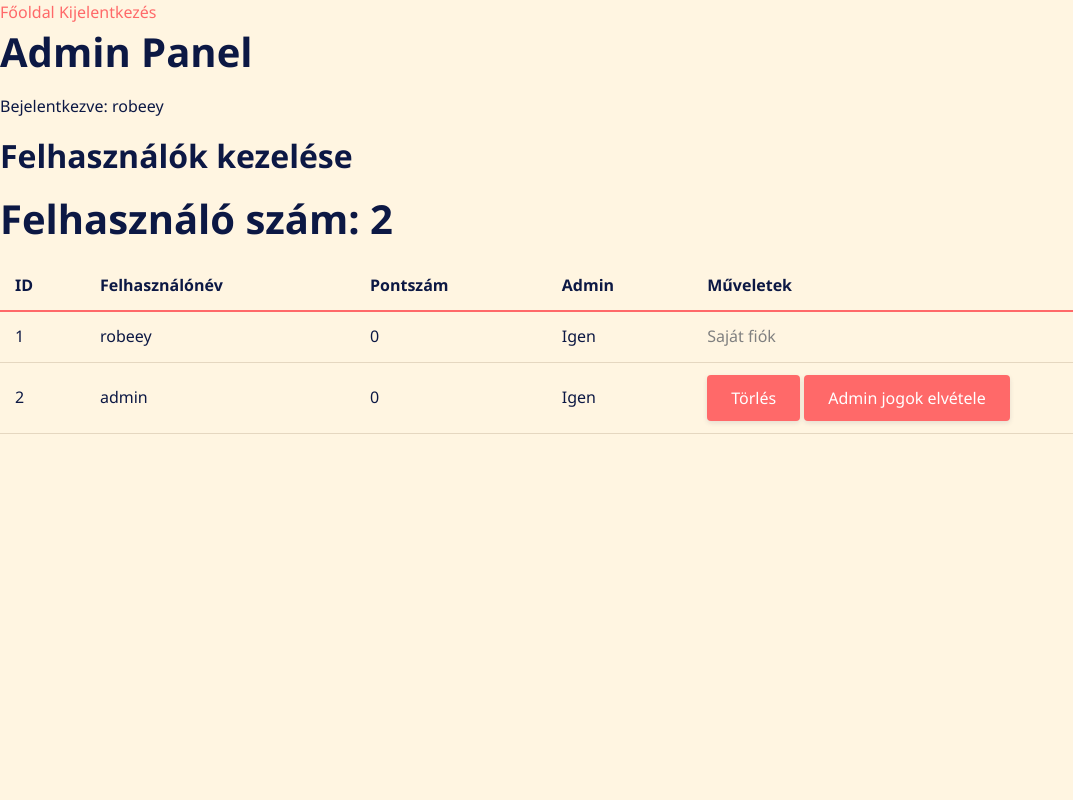
After one commit to robeey13/ForgalmiSzituk, a Flask app: page /admin in a window 1280 px wide. The commit adds this page. Shown: the whole page, without its empty margins (0-1073 px from the left). Run offline with Flask 3, Linux system fonts and the light colour scheme; a user stored in the database is signed in.

Commit message:
admin panel lett és mukodik vegre, lehet kezelni dolgokat

```diff
--- a/backend/app.py
+++ b/backend/app.py
@@ -15,10 +15,19 @@ class User(db.Model):
     username = db.Column(db.String(80), unique=True, nullable=False)
     password = db.Column(db.String(120), nullable=False)
     score = db.Column(db.Integer, default=0)
+    is_admin = db.Column(db.Boolean, default=False)
 
 
 with app.app_context():
     db.create_all()
+    admin_user = User.query.filter_by(username='admin').first()
+    if not admin_user:
+        admin_user = User(username='admin', password='444', is_admin=True)
+        db.session.add(admin_user)
+        db.session.commit()
+        print(f"Admin felhasználó létrehozva: username='admin', password='{admin_user.password}'")
+    else:
+        print(f"Admin felhasználó már létezik: username='admin', password='{admin_user.password}'")
 
 
 def validate_password(password):
@@ -30,16 +39,31 @@ def validate_password(password):
         return False, "Jelszónak tartalmaznia kell legalább egy kisbetűt."
     return True, "Jelszó érvényes."
 
+def validate_username(username):
+    if len(username) <= 3:
+        return False, "Felhasználónév legalább 3 karakter hosszú kell legyen."
+    if username == 'admin':
+        return False, "A 'admin' felhasználónév foglalt."
+    return True, "Felhasználónév érvényes."
+
+def is_admin_user():
+    if 'username' not in session:
+        return False
+    user = User.query.filter_by(username=session['username']).first()
+    return user and user.is_admin
+
 
 @app.route('/')
 def index():
     logged_in_user = session.get('username')
-    return render_template('index.html', logged_in_user=logged_in_user)
+    is_admin = is_admin_user()
+    return render_template('index.html', logged_in_user=logged_in_user, is_admin=is_admin)
 
 @app.route('/users')
 def list_users():
     users = User.query.all()
-    return render_template('users.html', users=users, logged_in_user=session.get('username'))
+    is_admin = is_admin_user()
+    return render_template('users.html', users=users, logged_in_user=session.get('username'), is_admin=is_admin)
 
 @app.route('/login', methods=['GET', 'POST'])
 def login():
@@ -70,6 +94,9 @@ def register():
             valid, msg = validate_password(password)
             if not valid:
                 error = msg
+            valid1, msg1 = validate_username(username)
+            if not valid1:
+                error = msg1
             else:
                 new_user = User(username=username, password=password)
                 db.session.add(new_user)
@@ -82,5 +109,54 @@ def logout():
     session.pop('username', None)
     return redirect(url_for('index'))
 
+@app.route('/admin')
+def admin_panel():
+    if not is_admin_user():
+        return redirect(url_for('index'))
+    users = User.query.all()
+    return render_template('admin.html', users=users, logged_in_user=session.get('username'))
+
+
+
+
+@app.route('/admin/delete_user/<int:user_id>', methods=['POST'])
+def delete_user(user_id):
+    if not is_admin_user():
+        return redirect(url_for('index'))
+
+    user = User.query.get_or_404(user_id)
+
+    if user.username == session['username']:
+        return redirect(url_for('admin_panel'))
+
+    db.session.delete(user)
+    db.session.commit()
+    return redirect(url_for('admin_panel'))
+
+@app.route('/admin/make_admin/<int:user_id>', methods=['POST'])
+def make_admin(user_id):
+    if not is_admin_user():
+        return redirect(url_for('index'))
+
+    user = User.query.get_or_404(user_id)
+    user.is_admin = True
+    db.session.commit()
+    return redirect(url_for('admin_panel'))
+
+@app.route('/admin/remove_admin/<int:user_id>', methods=['POST'])
+def remove_admin(user_id):
+    if not is_admin_user():
+        return redirect(url_for('index'))
+
+    user = User.query.get_or_404(user_id)
+
+    # Admin nem veheti el saját admin jogait
+    if user.username == session['username']:
+        return redirect(url_for('admin_panel'))
+
+    user.is_admin = False
+    db.session.commit()
+    return redirect(url_for('admin_panel'))
+
 if __name__ == '__main__':
     app.run(debug=True)
--- /dev/null
+++ b/backend/templates/admin.html
@@ -0,0 +1,60 @@
+<!DOCTYPE html>
+<html>
+<head>
+    <title>Admin Panel</title>
+    <link rel="stylesheet" href="{{ url_for('static', filename='style.css') }}">
+</head>
+<body>
+    <div class="nav">
+        <a href="{{ url_for('index') }}">Főoldal</a>
+        <a href="{{ url_for('logout') }}">Kijelentkezés</a>
+    </div>
+
+    <h1>Admin Panel</h1>
+    <p>Bejelentkezve: {{ logged_in_user }}</p>
+
+
+    <h2>Felhasználók kezelése</h2>
+    <h1>Felhasználó szám: <span>{{ users|length }}</span></h1>
+    <table>
+        <thead>
+            <tr>
+                <th>ID</th>
+                <th>Felhasználónév</th>
+                <th>Pontszám</th>
+                <th>Admin</th>
+                <th>Műveletek</th>
+            </tr>
+        </thead>
+        <tbody>
+            {% for user in users %}
+            <tr>
+                <td>{{ user.id }}</td>
+                <td>{{ user.username }}</td>
+                <td>{{ user.score }}</td>
+                <td>{{ 'Igen' if user.is_admin else 'Nem' }}</td>
+                <td>
+                    {% if user.username != logged_in_user %}
+                    <form method="POST" action="{{ url_for('delete_user', user_id=user.id) }}" style="display: inline;">
+                        <button type="submit" class="btn btn-danger" onclick="return confirm('Biztosan törölni szeretnéd ezt a felhasználót?')">Törlés</button>
+                    </form>
+
+                    {% if not user.is_admin %}
+                    <form method="POST" action="{{ url_for('make_admin', user_id=user.id) }}" style="display: inline;">
+                        <button type="submit" class="btn btn-success">Admin jogok adása</button>
+                    </form>
+                    {% else %}
+                    <form method="POST" action="{{ url_for('remove_admin', user_id=user.id) }}" style="display: inline;">
+                        <button type="submit" class="btn btn-warning">Admin jogok elvétele</button>
+                    </form>
+                    {% endif %}
+                    {% else %}
+                    <span style="color: gray;">Saját fiók</span>
+                    {% endif %}
+                </td>
+            </tr>
+            {% endfor %}
+        </tbody>
+    </table>
+</body>
+</html>
--- a/backend/templates/base.html
+++ b/backend/templates/base.html
@@ -17,6 +17,9 @@
             <nav class="nav-links">
                 {% if logged_in_user %}
                     <span class="user-welcome">Üdvözlünk, {{ logged_in_user }}!</span>
+                {% if is_admin %}
+                    <a href="{{ url_for('admin_panel') }}" class="nav-link">Admin Panel</a>
+                {% endif %}
                     <a href="{{ url_for('list_users') }}" class="nav-link">Felhasználók</a>
                     <a href="{{ url_for('logout') }}" class="nav-link">Kijelentkezés</a>
                 {% else %}
--- a/backend/templates/index.html
+++ b/backend/templates/index.html
@@ -20,6 +20,7 @@
                 <i class="fas fa-play"></i> Kvíz indítása
             </a>
         </div>
+
     {% else %}
         <div class="action-buttons">
             <a href="{{ url_for('register') }}" class="btn btn-action">
```
Also changed, not shown: README.md, backend/instance/quiz.db.
